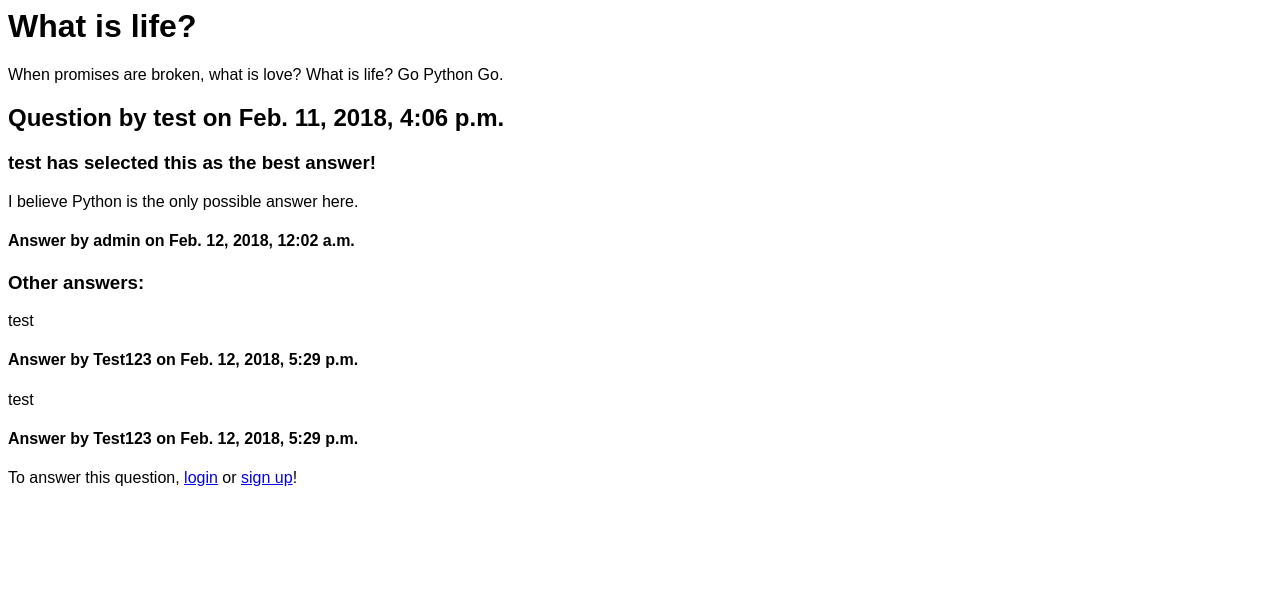
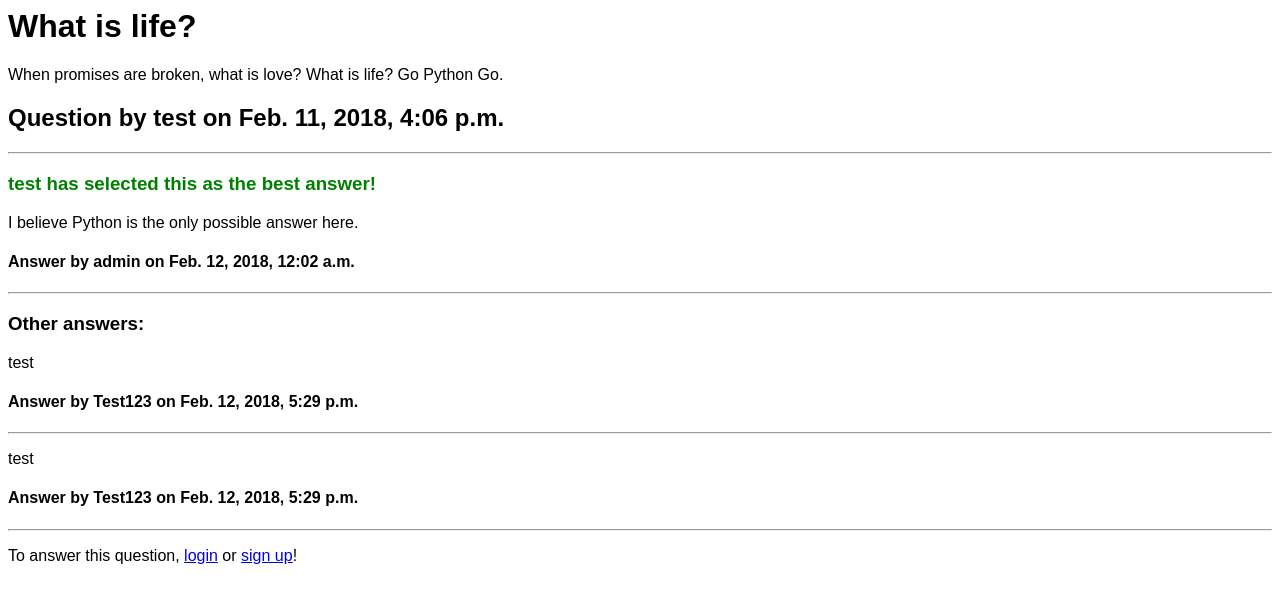
Before and after one commit to Lercerss/SOEN341W18, a Django app: page /questions/1/ in a window 1280 px wide. Shown: the top 603 px of the page. Run offline with Django 3.2, Linux system fonts and the light colour scheme; data comes from the database, SQL or seed files in the repository; both versions use the stored data as it was after the commit.

Commit message:
Finalized choosing best answer for issue #20
- Fixed bug for querySet for correct answer
- Added front end changes to make answers page more readable

```diff
--- /dev/null
+++ b/SA3/qa_web/static/css/base.css
@@ -0,0 +1,3 @@
+.good_answer{
+  color: green;
+}
--- a/SA3/qa_web/templates/qa_web/answerspage.html
+++ b/SA3/qa_web/templates/qa_web/answerspage.html
@@ -10,7 +10,7 @@
     <script src="{% static 'js/Markdown.Sanitizer.min.js'%}"></script>
 
     <link rel="stylesheet" href="{% static 'css/pagedown.css' %}" />
-
+    <link rel="stylesheet" href="{% static 'css/base.css' %}" />
     <style>
       .wmd-button > span {
         background-image: url("{% static 'img/wmd-buttons.svg' %}");
@@ -45,6 +45,7 @@
       <h1>{{ currentQuestion.title }}</h1>
       <p>{{ currentQuestion.content }}</p>
       <h2>Question by {{ currentQuestion.owner }} on {{ currentQuestion.creation_date }}</h2>
+      <hr>
   </div>
   <div id="answers">
   <!-- Display the answers -->
@@ -52,9 +53,9 @@
       <form id="deselect{{ answer.id }}_form" method="post">
           {% csrf_token %}
           {% if user == currentQuestion.owner %}
-              <h3>You have selected this as the best answer!</h3>
+              <h3 class="good_answer">You have selected this as the best answer!</h3>
           {% else %}
-              <h3>{{currentQuestion.owner}} has selected this as the best answer!</h3>
+              <h3 class="good_answer">{{currentQuestion.owner}} has selected this as the best answer!</h3>
           {% endif %}
           <p>{{ answer.content }}</p>
           <!--Allow one to deselect the best answer if user is logged in and is the user who asked the question-->
@@ -62,6 +63,7 @@
               <input type = "submit" name="deselect", value="Deselect as Best Answer"></button>
           {% endif %}
           <h4>Answer by {{ answer.owner }} on {{ answer.creation_date }}</h4>
+          <hr>
       </form>
       <h3>Other answers:</h3>
   {% endfor %}
@@ -74,6 +76,7 @@
              <input type = "submit" name="select_{{ answer.id }}" value="Select as Best Answer"></input>
           {% endif %}
           <h4>Answer by {{ answer.owner }} on {{ answer.creation_date }}</h4>
+          <hr>
       </form>
   {% empty %}
     <h3>Be the first to answer this question!</h3>
--- a/SA3/qa_web/templates/qa_web/index.html
+++ b/SA3/qa_web/templates/qa_web/index.html
@@ -23,7 +23,7 @@
     {% for question in questions %}
     <tr>
         <td>{{ question.id }}</td>
-        <td>{{ question.content }}</td>
+        <td><a href="./questions/{{question.id}}">{{ question.content }}</a></td>
         <td>{{ question.owner }}</td>
         <td>{{ question.creation_date.date }}</td>
     </tr>
--- a/SA3/qa_web/views.py
+++ b/SA3/qa_web/views.py
@@ -84,10 +84,10 @@ def answers(request, id_):
         if form.is_valid():
             Answers.objects.create(content=request.POST['content'], owner=request.user, question=q)
     elif request.method == 'POST' and 'deselect' in request.POST:  #Update's database when somebody deselects best answer.
-        updateAnswer = Answers.objects.get(correct_answer=True)
+        updateAnswer = Answers.objects.filter(question=q, correct_answer=True).last()
         updateAnswer.correct_answer = False;
         updateAnswer.save();
-    else:                                                          #Update's database when somebody selects a best answer.
+    else: #Update's database when somebody selects a best answer.
         q_answers = Answers.objects.filter(question=q, correct_answer=False)
         for answer in q_answers:
             if request.method == 'POST' and 'select_'+str(answer.id) in request.POST:
```
Also changed, not shown: SA3/db.sqlite3.
